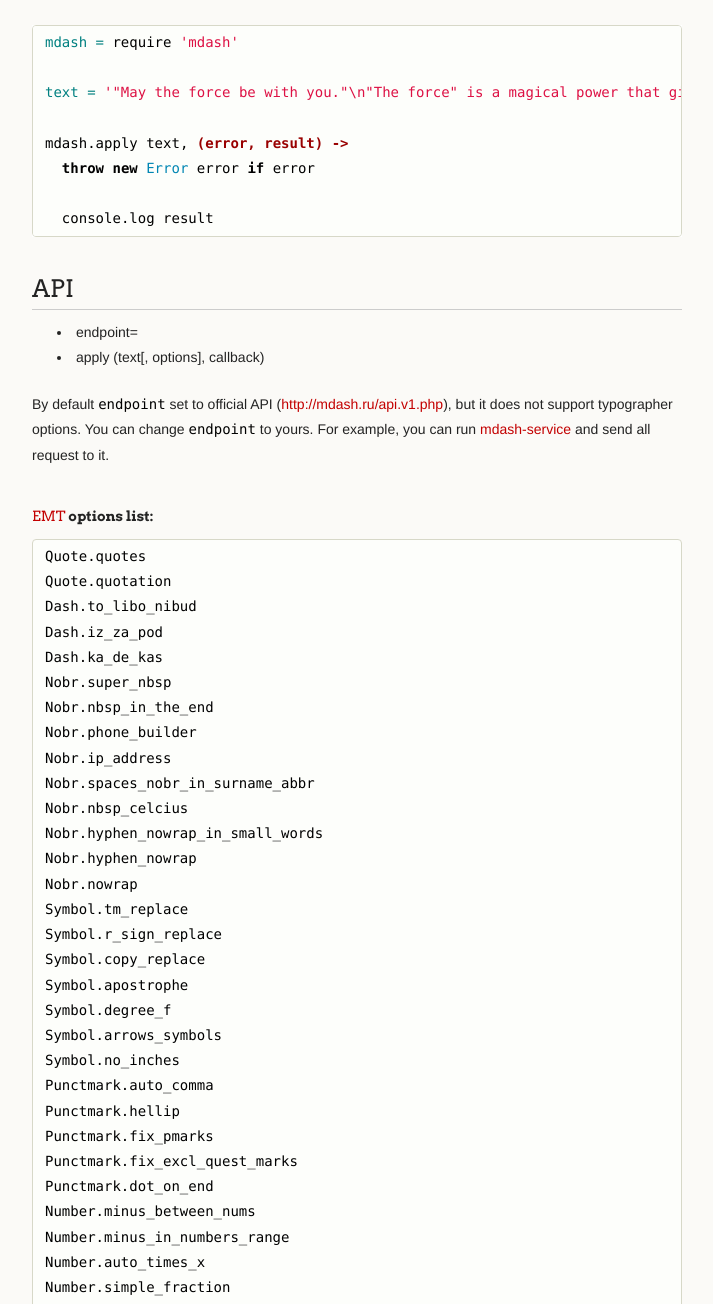
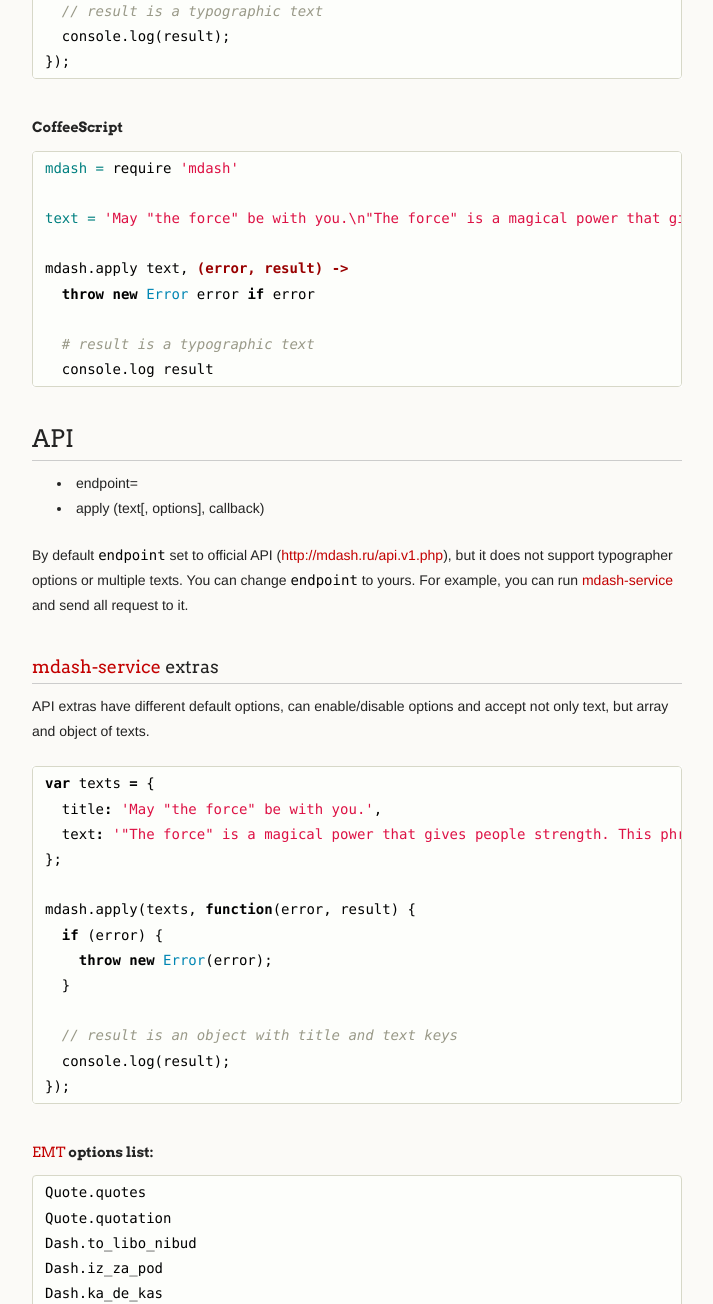
Before and after one commit to meritt/node-mdash, a plain HTML site: page index.html in a window 1280 px wide. Shown: the part 1453-2757 px from the top of the page, without its empty margins (278-991 px from the left). Drawn offline with Linux system fonts and the light colour scheme.

Commit message:
Create gh-pages branch via GitHub

```diff
--- a/index.html
+++ b/index.html
@@ -37,32 +37,40 @@
 <h2>
 <a name="installation" class="anchor" href="#installation"><span class="octicon octicon-link"></span></a>Installation</h2>
 
-<pre><code>$ npm install mdash
-</code></pre>
+<div class="highlight highlight-bash"><pre><span class="nv">$ </span>npm install mdash
+</pre></div>
 
 <h2>
 <a name="examples" class="anchor" href="#examples"><span class="octicon octicon-link"></span></a>Examples</h2>
 
+<h4>
+<a name="javascript" class="anchor" href="#javascript"><span class="octicon octicon-link"></span></a>JavaScript</h4>
+
 <div class="highlight highlight-js"><pre><span class="kd">var</span> <span class="nx">mdash</span> <span class="o">=</span> <span class="nx">require</span><span class="p">(</span><span class="s1">'mdash'</span><span class="p">);</span>
 
-<span class="kd">var</span> <span class="nx">text</span> <span class="o">=</span> <span class="s1">'"May the force be with you."\n"The force" is a magical power that gives people strength. This phrase is kind of a way of saying "good luck".'</span><span class="p">;</span>
+<span class="kd">var</span> <span class="nx">text</span> <span class="o">=</span> <span class="s1">'May "the force" be with you.\n"The force" is a magical power that gives people strength. This phrase is kind of a way of saying "good luck".'</span><span class="p">;</span>
 
 <span class="nx">mdash</span><span class="p">.</span><span class="nx">apply</span><span class="p">(</span><span class="nx">text</span><span class="p">,</span> <span class="kd">function</span><span class="p">(</span><span class="nx">error</span><span class="p">,</span> <span class="nx">result</span><span class="p">)</span> <span class="p">{</span>
   <span class="k">if</span> <span class="p">(</span><span class="nx">error</span><span class="p">)</span> <span class="p">{</span>
     <span class="k">throw</span> <span class="k">new</span> <span class="nb">Error</span><span class="p">(</span><span class="nx">error</span><span class="p">);</span>
   <span class="p">}</span>
 
+  <span class="c1">// result is a typographic text</span>
   <span class="nx">console</span><span class="p">.</span><span class="nx">log</span><span class="p">(</span><span class="nx">result</span><span class="p">);</span>
 <span class="p">});</span>
 </pre></div>
 
+<h4>
+<a name="coffeescript" class="anchor" href="#coffeescript"><span class="octicon octicon-link"></span></a>CoffeeScript</h4>
+
 <div class="highlight highlight-coffeescript"><pre><span class="nv">mdash = </span><span class="nx">require</span> <span class="s">'mdash'</span>
 
-<span class="nv">text = </span><span class="s">'"May the force be with you."\n"The force" is a magical power that gives people strength. This phrase is kind of a way of saying "good luck".'</span>
+<span class="nv">text = </span><span class="s">'May "the force" be with you.\n"The force" is a magical power that gives people strength. This phrase is kind of a way of saying "good luck".'</span>
 
 <span class="nx">mdash</span><span class="p">.</span><span class="nx">apply</span> <span class="nx">text</span><span class="p">,</span> <span class="nf">(error, result) -&gt;</span>
   <span class="k">throw</span> <span class="k">new</span> <span class="nb">Error</span> <span class="nx">error</span> <span class="k">if</span> <span class="nx">error</span>
 
+  <span class="c1"># result is a typographic text</span>
   <span class="nx">console</span><span class="p">.</span><span class="nx">log</span> <span class="nx">result</span>
 </pre></div>
 
@@ -72,7 +80,27 @@
 <ul>
 <li>endpoint=</li>
 <li>apply (text[, options], callback)</li>
-</ul><p>By default <code>endpoint</code> set to official API (<a href="http://mdash.ru">http://mdash.ru/api.v1.php</a>), but it does not support typographer options. You can change <code>endpoint</code> to yours. For example, you can run <a href="https://github.com/meritt/mdash-service">mdash-service</a> and send all request to it.</p>
+</ul><p>By default <code>endpoint</code> set to official API (<a href="http://mdash.ru">http://mdash.ru/api.v1.php</a>), but it does not support typographer options or multiple texts. You can change <code>endpoint</code> to yours. For example, you can run <a href="https://github.com/meritt/mdash-service">mdash-service</a> and send all request to it.</p>
+
+<h3>
+<a name="mdash-service-extras" class="anchor" href="#mdash-service-extras"><span class="octicon octicon-link"></span></a><a href="https://github.com/meritt/mdash-service">mdash-service</a> extras</h3>
+
+<p>API extras have different default options, can enable/disable options and accept not only text, but array and object of texts.</p>
+
+<div class="highlight highlight-js"><pre><span class="kd">var</span> <span class="nx">texts</span> <span class="o">=</span> <span class="p">{</span>
+  <span class="nx">title</span><span class="o">:</span> <span class="s1">'May "the force" be with you.'</span><span class="p">,</span>
+  <span class="nx">text</span><span class="o">:</span> <span class="s1">'"The force" is a magical power that gives people strength. This phrase is kind of a way of saying "good luck".'</span>
+<span class="p">};</span>
+
+<span class="nx">mdash</span><span class="p">.</span><span class="nx">apply</span><span class="p">(</span><span class="nx">texts</span><span class="p">,</span> <span class="kd">function</span><span class="p">(</span><span class="nx">error</span><span class="p">,</span> <span class="nx">result</span><span class="p">)</span> <span class="p">{</span>
+  <span class="k">if</span> <span class="p">(</span><span class="nx">error</span><span class="p">)</span> <span class="p">{</span>
+    <span class="k">throw</span> <span class="k">new</span> <span class="nb">Error</span><span class="p">(</span><span class="nx">error</span><span class="p">);</span>
+  <span class="p">}</span>
+
+  <span class="c1">// result is an object with title and text keys</span>
+  <span class="nx">console</span><span class="p">.</span><span class="nx">log</span><span class="p">(</span><span class="nx">result</span><span class="p">);</span>
+<span class="p">});</span>
+</pre></div>
 
 <h4>
 <a name="emt-options-list" class="anchor" href="#emt-options-list"><span class="octicon octicon-link"></span></a><a href="http://mdash.ru/rules.html">EMT</a> options list:</h4>
```
Also changed, not shown: params.json (+1 -1 lines).
